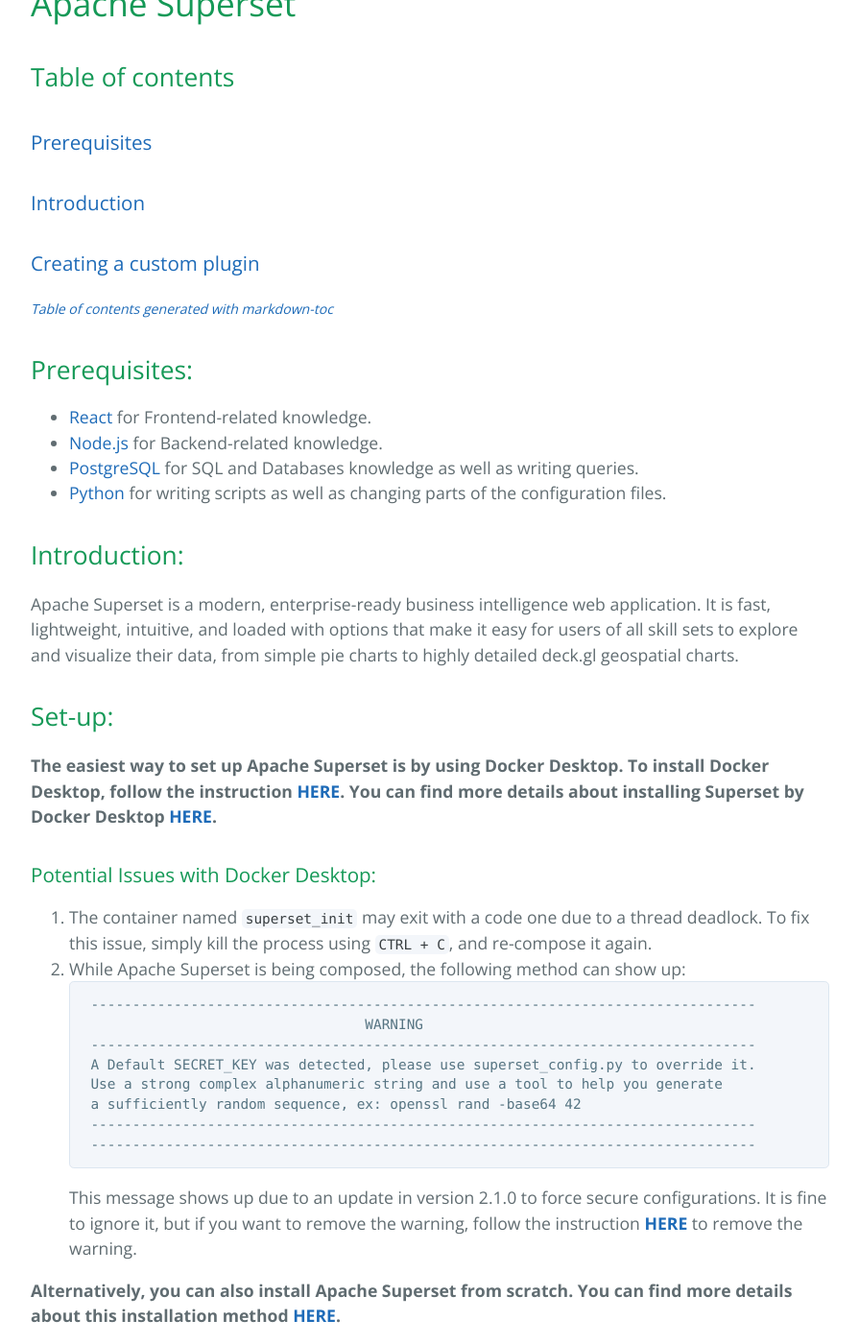
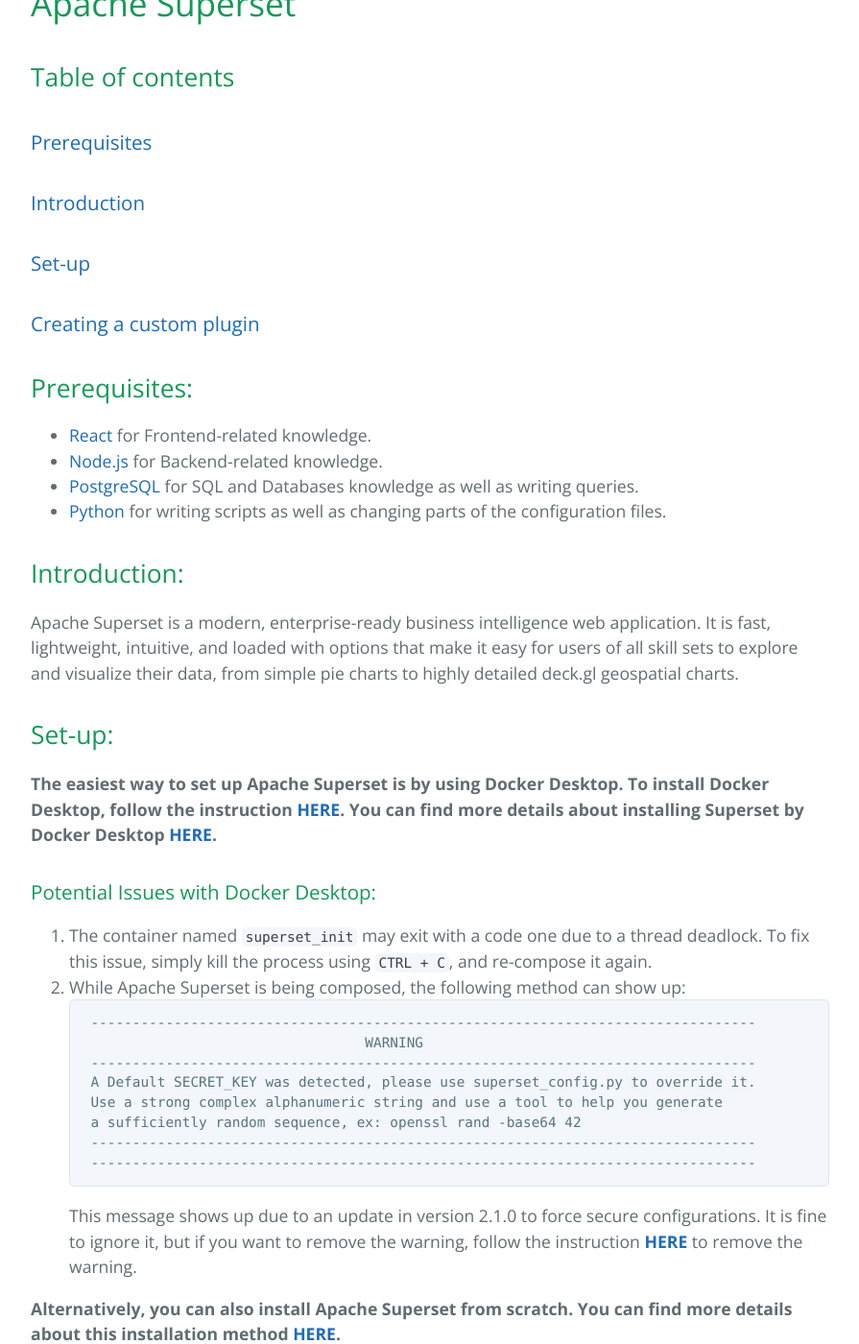
Before and after one commit to learning-software-engineering/learning-software-engineering.github.io, a Jekyll site: the page built from Topics/Tech_Stacks/Apache_Superset.md, in a window 1280 px wide and 1400 px high, scrolled down 361 px. Shown: the whole window at 96% size, without its empty margins (192-1087 px from the left). Built offline with Jekyll 4.4.1, drawn with Linux system fonts in a browser that asks for light colours; our own code applies the rules of GitHub Pages for plain Markdown files.

Commit message:
Update Apache_Superset.md

```diff
--- a/Topics/Tech_Stacks/Apache_Superset.md
+++ b/Topics/Tech_Stacks/Apache_Superset.md
@@ -3,9 +3,9 @@
 ## Table of contents
 ### [Prerequisites](#prerequisites-1)
 ### [Introduction](#introduction-1)
+### [Set-up](#setup-1)
 ### [Creating a custom plugin](#plugin-1)
 
-<small><i><a href='http://ecotrust-canada.github.io/markdown-toc/'>Table of contents generated with markdown-toc</a></i></small>
 
 ## Prerequisites:
 * [React](https://react.dev/) for Frontend-related knowledge.
```
Also changed, not shown: other parts of Topics/Tech_Stacks/Apache_Superset.md (+1 -0 lines).
